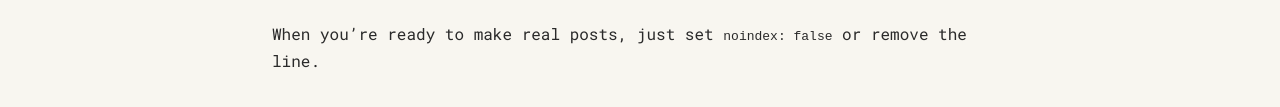
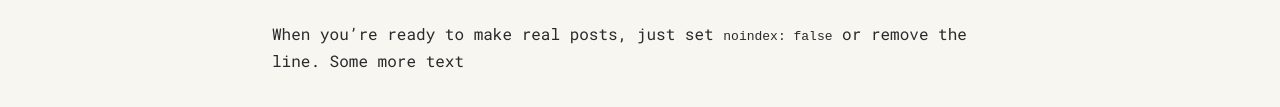
Before and after one commit to zr3p/maaumaau-website, an Astro site: page /blog/test-post in a window 1280 px wide. Shown: the part 785-892 px from the top of the page. Built offline with nearby package versions, Linux system fonts and the light colour scheme; Astro itself is replaced by a stand-in of ours.

Commit message:
really fixing the draft post againgit add .

```diff
--- a/src/content/blog/test-post.md
+++ b/src/content/blog/test-post.md
@@ -11,4 +11,4 @@
 
 This is just a test. Google won't index this because of the `noindex: true` setting.
 
-When you're ready to make real posts, just set `noindex: false` or remove the line.
+When you're ready to make real posts, just set `noindex: false` or remove the line. Some more text
```
